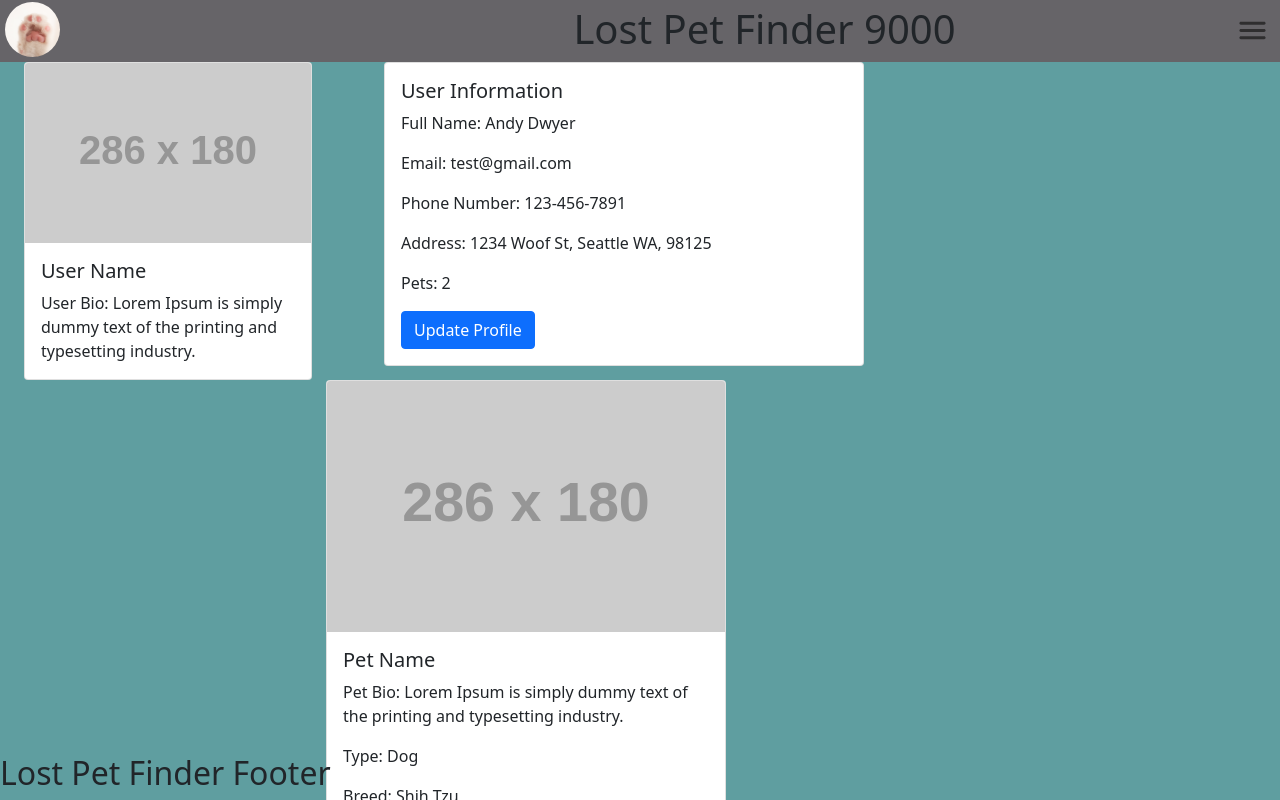
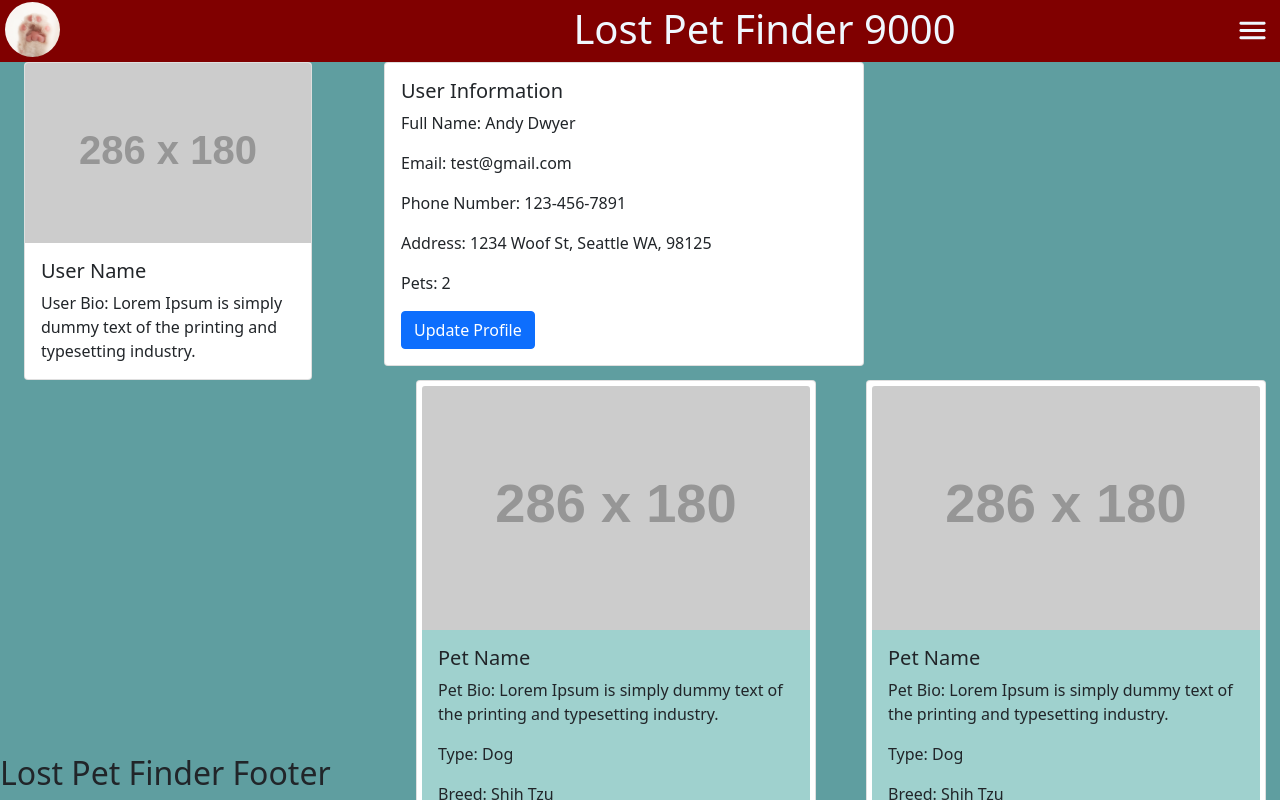
Before and after one commit to Floof-Finders/lost-pet-finder-frontend, a React (Create React App) app: page /profile in a window 1280 px wide. Shown: the top 800 px of the page. Built offline with nearby package versions, Linux system fonts and the light colour scheme.

Commit message:
created routes, added css

```diff
--- a/package.json
+++ b/package.json
@@ -19,6 +19,7 @@
     "react-router": "^6.2.2",
     "react-router-dom": "^6.2.2",
     "react-scripts": "5.0.0",
+    "uuid": "^8.3.2",
     "web-vitals": "^2.1.4"
   },
   "scripts": {
--- a/src/components/header/Header.css
+++ b/src/components/header/Header.css
@@ -1,5 +1,6 @@
 header {
-  background-color: rgb(102, 100, 104);
+  background-color: rgb(128, 0, 0);
+  color: aliceblue;
 }
 
 header > h1 {
--- a/src/components/header/Header.js
+++ b/src/components/header/Header.js
@@ -14,7 +14,7 @@ export default function Header(props) {
 			{props.showButton ? (
 				<span className='openNav' onClick={() => props.openSideNav()}>
 					<MenuRoundedIcon
-					color="action"
+					// color="action"
 					fontSize="large"
 					/>
 				</span>
--- a/src/components/landing/Landing.js
+++ b/src/components/landing/Landing.js
@@ -2,11 +2,18 @@ import { Card, Button, Row, Col } from 'react-bootstrap';
 import './Landing.css';
 import PetInfoModal from '../modals/PetInfoModal';
 import { useState } from 'react';
+import axios from 'axios';
 
 export default function Landing(props) {
 	let lostPetArray = [1, 2, 3, 4];
 
-	const [modalShow, setModalShow] = useState(false);
+	const [showComment, setShowComment] = useState(false);
+
+	async function handleCommentData(commentInfo) {
+		let response = await axios.post(`${process.env.REACT_APP_BACKEND_SERVER}/comment-creation`, commentInfo)
+
+		console.log('response:', response.data);
+	}
 
 	return (
 		<div style={{width: props.overAllWidth}} className='landing'>
@@ -32,7 +39,7 @@ export default function Landing(props) {
 								<Card.Title>Card Title</Card.Title>
 								<Button
 									variant='primary'
-									onClick={() => setModalShow(true)}
+									onClick={() => setShowComment(true)}
 								>
 									View More
 								</Button>
@@ -44,8 +51,9 @@ export default function Landing(props) {
 			</Row>
 
 			<PetInfoModal
-			show={modalShow}
-			onHide={() => setModalShow(false)}
+			showComment={showComment}
+			onHide={() => setShowComment(false)}
+			handleCommentData={handleCommentData}
 			/>
 		</div>
 	);
--- a/src/components/modals/PetInfoModal.js
+++ b/src/components/modals/PetInfoModal.js
@@ -1,18 +1,43 @@
-import { Button, Row, Col, Modal, Container } from 'react-bootstrap';
+import { Button, Row, Col, Modal, Container, Form } from 'react-bootstrap';
+import './comment.css';
+import { TextField } from '@mui/material';
+import { useState } from 'react';
+import { v4 as uuidv4 } from 'uuid';
+import axios from 'axios';
 
 // Pet Description
-export default function petInfoModal(props) {
+export default function PetInfoModal(props) {
+	let commentArray = ['a', 'b', 'c', 'd', 'e', 'f', 'g', 'h'];
+	const [comment, setComment] = useState('');
+
+	async function getComments() {
+		let comments = await axios.get(`${process.env.REACT_APP_BACKEND_SERVER}/comment-info`)
+		console.log('comments:', comments.data);
+	}
+
+	async function handleSubmit(e) {
+		e.preventDefault();
+    let uuid = await axios.get(`${process.env.REACT_APP_BACKEND_SERVER}/user-info`)
+
+    console.log('uuid:', uuid.data);
+		console.log('comment:', comment);
+		props.handleCommentData({commentText: comment, userID: uuidv4});
+	}
+
 	return (
-    <Modal {...props} aria-labelledby="contained-modal-title-vcenter">
+		<Modal show={props.showComment} onHide={props.onHide} aria-labelledby='contained-modal-title-vcenter'>
 			<Modal.Header closeButton>
-        <Modal.Title id="contained-modal-title-vcenter">
+				<Modal.Title id='contained-modal-title-vcenter'>
 					Using Grid in Modal
 				</Modal.Title>
 			</Modal.Header>
-      <Modal.Body className="show-grid">
+			<Modal.Body className='show-grid'>
 				<Container>
-          <Row>Description super long!! Lorem ipsum dolor sit amet, consectetur adipiscing elit, sed do eiusmod
-				tempor incididunt ut labore et dolore magna aliqua. Ut enim ad minim</Row>
+					<Row>
+						Description super long!! Lorem ipsum dolor sit amet, consectetur
+						adipiscing elit, sed do eiusmod tempor incididunt ut labore et
+						dolore magna aliqua. Ut enim ad minim
+					</Row>
 					<Row>
 						<Col xs={12} md={8}>
 							Pet Image one
@@ -21,21 +46,37 @@ export default function petInfoModal(props) {
 							Pet Image two
 						</Col>
 					</Row>
-
-
+				</Container>
+				<Container className='commentContainer'>
+					{commentArray.reverse().map((comment) => {
+						if (comment === 'a') {
+							return (
+								<div key={comment} className='userComments'>
+									User Comments: {comment}
+								</div>
+							);
+						}
+						return (
+							<div key={comment} className='allComments'>
+								Comments: {comment}
+							</div>
+						);
+					})}
+				</Container>
 				TODO: Create a map here to map out the comments that we want to post
-          TODO: Create a comment section and have it overflow with the curser at the bottom to show most recent comments
-
-          <Row>
-            <Col xs={12} md={8}>
-              <Button>View Comments</Button>
-            </Col>
-            <Col xs={6} md={4}>
-            <Button>Comments</Button>
-            </Col>
-          </Row>
-
-        </Container>
+				TODO: Create a comment section and have it overflow with the curser at
+				the bottom to show most recent comments
+				<Button onClick={getComments}>View All Comments</Button>
+				<Form onSubmit={handleSubmit}>
+					<TextField
+						id='fullWidth'
+						label='Enter your comment here'
+						fullWidth
+						rows={4}
+						onInput={(e) => setComment(e.target.value)}
+					/>
+					<Button type='submit'>Enter Comment</Button>
+				</Form>
 			</Modal.Body>
 			<Modal.Footer>
 				<Button onClick={props.onHide}>Close</Button>
--- /dev/null
+++ b/src/components/modals/comment.css
@@ -0,0 +1,12 @@
+.userComments {
+  text-align: right;
+}
+
+/* .allComments {
+
+} */
+
+.commentContainer {
+  overflow: auto;
+  height: 100px;
+}
--- a/src/components/nav/Nav.css
+++ b/src/components/nav/Nav.css
@@ -5,7 +5,7 @@
 	z-index: 1;
 	top: 0;
 	right: 0;
-	background-color: #a59b9b;
+	background-color: #D4AF37;
 	transition: 0.5s ease;
 	overflow-x: hidden;
 	padding-top: 20px;
@@ -16,5 +16,17 @@
 }
 
 .exitNav {
-	position: relative; right: 100px;
+	position: relative;
+	left: 140px;
 }
+
+.navLink {
+	text-decoration: none;
+	font-size: 2em;
+	color: rgb(0, 0, 0);
+}
+
+.navListLi {
+	list-style: none;
+	margin-top: 30px;
+}
--- a/src/components/nav/Nav.js
+++ b/src/components/nav/Nav.js
@@ -9,19 +9,19 @@ export default function Nav(props) {
     }}>
 
     <nav >
-      <aside className='exitNav' onClick={props.closeSideNav}>{<CancelPresentationIcon/>}</aside>
+      <aside className='exitNav'  onClick={props.closeSideNav}>{<CancelPresentationIcon fontSize='large'/>}</aside>
       <ul>
-        <li>
-          <Link to='/'>Home</Link>
+        <li className='navListLi'>
+          <Link className='navLink' to='/'>Home</Link>
         </li>
-        <li>
-          <Link to='landing'>Landing</Link>
+        <li className='navListLi'>
+          <Link className='navLink' to='landing'>Landing</Link>
         </li>
-        <li>
-          <Link to="profile">Profile</Link>
+        <li className='navListLi'>
+          <Link className='navLink' to="profile">Profile</Link>
         </li>
-        <li>
-          <Link to='about'>About Us</Link>
+        <li className='navListLi'>
+          <Link  className='navLink'to='about'>About Us</Link>
         </li>
       </ul>
     </nav>
--- a/src/components/profile/Profile.css
+++ b/src/components/profile/Profile.css
@@ -1,6 +1,33 @@
 #Card.Img{
   width: 65%;
   border-radius: 50%;
-  margin: 0 auto;
+  /* margin: 0 auto; */
   box-shadow: 0 0 10px rgba(0,0,0,.2);
 }
+
+.petCard {
+  padding: 5px;
+  background-color: rgb(159, 209, 206);
+  /* color: aliceblue; */
+
+}
+
+.background {
+  background-color: #FCF7F8;
+}
+
+.profileBackground {
+  background-color: #5F9EA0;
+  /* width: 108px; */
+}
+
+.petCardContainer {
+  width: 900px;
+  /* margin: auto; */
+}
+
+.petCardContainerOutside {
+  margin: auto;
+  width: 35%;
+  /* background-color: blue; */
+}
--- a/src/components/profile/Profile.js
+++ b/src/components/profile/Profile.js
@@ -2,37 +2,45 @@ import React, { useState } from 'react';
 import { Container, Card, Button, Row, Col } from 'react-bootstrap';
 import UserModal from '../modals/UserModal';
 import PetModal from '../modals/PetModal';
-import "./Profile.css";
-import axios from 'axios'
+import './Profile.css';
+import axios from 'axios';
 
 export default function Profile(props) {
 	const [showUser, setShowUser] = useState(false);
 	const [showPet, setShowPet] = useState(false);
 	let lostPetArr = [1, 2, 3, 4];
 
-	async function handlePetData(petInfo){
-		let response = await axios.post(`${process.env.REACT_APP_BACKEND_SERVER}/pet-creation`, petInfo)
+	async function handlePetData(petInfo) {
+		let response = await axios.post(
+			`${process.env.REACT_APP_BACKEND_SERVER}/pet-creation`,
+			petInfo
+		);
 
 		console.log('reponse:', response.data);
 	}
 
-	async function handleUserData(userInfo){
-		let response = await axios.post(`${process.env.REACT_APP_BACKEND_SERVER}/user-creation`, userInfo)
+	async function handleUserData(userInfo) {
+		let response = await axios.post(
+			`${process.env.REACT_APP_BACKEND_SERVER}/user-creation`,
+			userInfo
+		);
 
 		console.log('reponse:', response.data);
 	}
 
 	return (
-		<div style={{width: props.overAllWidth}}>
-			<Row>
-				<Col md="auto">
+		<div className='background'>
+			<div className='profileBackground' style={{ width: props.overAllWidth }}>
+				<Row >
+					<Col md='auto'>
 						<Container>
 							<Card style={{ width: '18rem' }}>
-							<Card.Img variant="top" src="http://placehold.jp/286x180.png" />
+								<Card.Img variant='top' src='http://placehold.jp/286x180.png' />
 								<Card.Body>
 									<Card.Title>User Name</Card.Title>
 									<Card.Text>
-									User Bio: Lorem Ipsum is simply dummy text of the printing and typesetting industry.
+										User Bio: Lorem Ipsum is simply dummy text of the printing
+										and typesetting industry.
 									</Card.Text>
 								</Card.Body>
 							</Card>
@@ -46,40 +54,59 @@ export default function Profile(props) {
 									<Card.Text>Full Name: Andy Dwyer</Card.Text>
 									<Card.Text>Email: test@gmail.com</Card.Text>
 									<Card.Text>Phone Number: 123-456-7891</Card.Text>
-								<Card.Text>Address: 1234 Woof St, Seattle WA, 98125</Card.Text>
+									<Card.Text>
+										Address: 1234 Woof St, Seattle WA, 98125
+									</Card.Text>
 									<Card.Text>Pets: 2</Card.Text>
-								<Button onClick={() => setShowUser(true)} variant="primary">Update Profile</Button>
+									<Button onClick={() => setShowUser(true)} variant='primary'>
+										Update Profile
+									</Button>
 								</Card.Body>
 							</Card>
 						</Container>
 					</Col>
 				</Row>
-			<Row xs={1} md={2}>
-				<Container>
+				<div className='petCardContainerOutside'>
+
+				<Row xs={1} md={2} className='g-4 petCardContainer'>
 						{lostPetArr.map((pet, id) => (
 							<Col key={id}>
-							<Card style={{ width: '25rem' }}>
-								<Card.Img variant="top" src="http://placehold.jp/286x180.png" />
-								<Card.Body>
-
+								<Card className='petCard' style={{ width: '25rem' }}>
+									<Card.Img
+										variant='top'
+										src='http://placehold.jp/286x180.png'
+									/>
+									<Card.Body className='petCard'>
 										<Card.Title>Pet Name</Card.Title>
 										<Card.Text>
-										Pet Bio: Lorem Ipsum is simply dummy text of the printing and typesetting industry.
+											Pet Bio: Lorem Ipsum is simply dummy text of the printing
+											and typesetting industry.
 										</Card.Text>
 										<Card.Text>Type: Dog</Card.Text>
 										<Card.Text>Breed: Shih Tzu</Card.Text>
 										<Card.Text>Age: 8</Card.Text>
 										<Card.Text>Medical Conditions: N/A</Card.Text>
 
-									<Button onClick={() => setShowPet(true)} variant="primary">Update Pet</Button>
+										<Button onClick={() => setShowPet(true)} variant='primary'>
+											Update Pet
+										</Button>
 									</Card.Body>
 								</Card>
 							</Col>
 						))}
-				</Container>
 				</Row>
-			<UserModal handleUserData={handleUserData} showUser={showUser} onHide={() => setShowUser(false)} />
-			<PetModal handlePetData={handlePetData} showPet={showPet} onHide={() => setShowPet(false)} />
+				</div>
+				<UserModal
+					handleUserData={handleUserData}
+					showUser={showUser}
+					onHide={() => setShowUser(false)}
+				/>
+				<PetModal
+					handlePetData={handlePetData}
+					showPet={showPet}
+					onHide={() => setShowPet(false)}
+				/>
+			</div>
 		</div>
 	);
 }
```
Also changed, not shown: 2 other files (tests, documents, lock files or other folders). Lines whose indentation alone changed are shown as unchanged.
